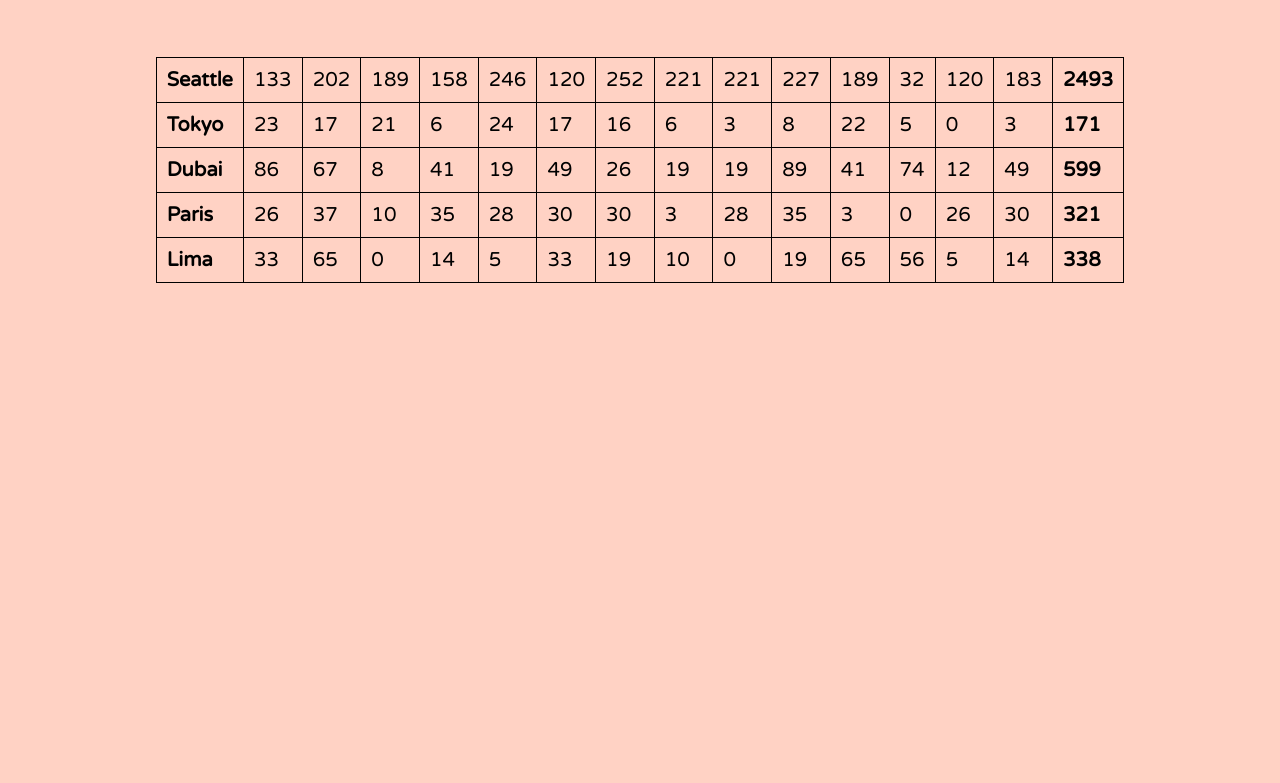
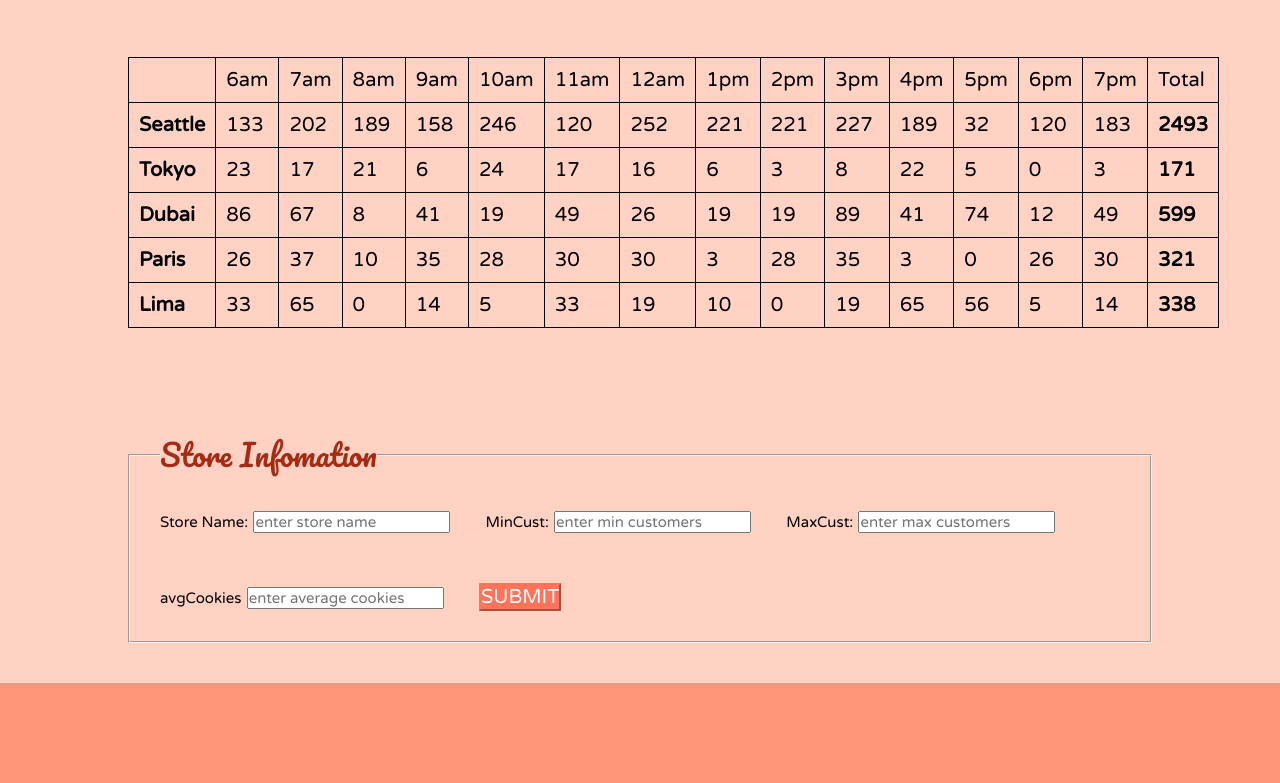
Before and after one commit to KYT01/cookie-stand, a plain HTML site: page sales.html in a window 1280 px wide. Shown: the part 103-886 px from the top of the page. Before the commit the page ends 800 px from the top, so only its background shows below. Drawn offline with Linux system fonts and the light colour scheme.

Commit message:
table update

```diff
--- a/sales.html
+++ b/sales.html
@@ -18,10 +18,52 @@
             <a href="./index.html">Home</a>
         </div>
 </header>
-    <div id="container"></div>
-    <div class="grid">
-    <table id="table"></table>
+<main>
+    <div id="container">
+    <table id="table">
+        <tr>
+            <td>&nbsp;</td>
+            <td>6am</td>
+            <td>7am</td>
+            <td>8am</td>
+            <td>9am</td>
+            <td>10am</td>
+            <td>11am</td>
+            <td>12am</td>
+            <td>1pm</td>
+            <td>2pm</td>
+            <td>3pm</td>
+            <td>4pm</td>
+            <td>5pm</td>
+            <td>6pm</td>
+            <td>7pm</td>
+            <td>Total</td>
+        </tr>
+    </table>
 </div>
+<div class="form">
+<form id="new-store-form">
+    <fieldset>
+        <legend>Store Infomation</legend>
+
+        <label for="nameInput">Store Name:</label>
+        <input type="text" id="nameInput" name="storeName" placeholder="enter store name" />
+
+        <label for="minCustInput">MinCust:</label>
+        <input type="number" id="minCustInput" minCust="minCust" placeholder="enter min customers" />
+
+        <label for="maxCustInput">MaxCust:</label>
+        <input type="number" id="maxCustInput" maxCust="maxCust" placeholder="enter max customers" />
+
+        <label for="avgCookiesInput">avgCookies</label>
+        <input type="number" id="avgCookiesInput" maxCust="avgCookies" placeholder="enter average cookies" />
+
+        <button id="submit-button" type="submit">SUBMIT</button>
+    </fieldset>
+</form>
+</div>
+</main>
     <script src="script.js"></script>
 </body>
+<footer></footer>
 </html>
--- a/script.js
+++ b/script.js
@@ -2,8 +2,14 @@
 
 console.log("hello");
 
+const newStoreForm = document.getElementById("new-store-form");
+
+
 const hours = ["6am", "7am", "8am", "9am", "10am", "11am", "12am", "1pm", "2pm", "3pm",
 "4pm", "5pm", "6pm", "7pm"];
+
+
+const allStores = [];
 
 function randomNum(min, max) {
     return Math.floor(Math.random() * (max - min + 1) + min);
@@ -64,8 +70,6 @@ Location.prototype.render = function() {
 };
 
 
-
-
 const seattle = new Location("Seattle", "23", "65", "6.3")
 const tokyo = new Location("Tokyo", "3", "24", "1.2")
 const dubai = new Location("Dubai", "11", "38", "3.7")
@@ -78,3 +82,19 @@ console.log(tokyo)
 console.log(dubai)
 console.log(paris)
 console.log(lima)
+
+
+newStoreForm.addEventListener("submit", function (event) {
+    event.preventDefault();
+
+    console.log(event);
+
+    const storeNameInput = event.target.nameInput.value;
+    const minCustInput = event.target.minCustInput.value;
+    const maxCustInput = event.target.maxCustInput.value;
+    const avgCookiesInput = event.target.avgCookiesInput.value;
+
+    const store = new Location(storeNameInput, minCustInput, maxCustInput, avgCookiesInput);
+
+    newStoreForm.reset();
+});
--- a/style.css
+++ b/style.css
@@ -9,6 +9,7 @@ table {
 td, th {
     padding: 10px;
     border: 1px solid black;
+    font-family: 'Varela Round', sans-serif;
 }
 
 * {
@@ -44,12 +45,15 @@ h1 {
 .button {
     width: 100px;
     height: 50px;
-    margin-top: 35px;
+    margin-top: 30px;
+    position: absolute;
+
 }
 
 a {
     color: aliceblue;
     font-family: 'Pacifico', cursive;
+    font-size: 25px;
 }
 
 main {
@@ -102,10 +106,22 @@ h3 {
     margin-bottom: 20px;
 }
 
+.sub {
+    font-size: 40px;
+}
+
 ul {
     color: rgb(164, 44, 20);
     text-align: center;
     list-style-type: none;
+
+}
+
+li {
+    font-size: 25px;
+}
+
+.email {
     font-size: 25px;
 }
 
@@ -127,7 +143,6 @@ ul {
 
 
 
-
 .block {
     margin-top: 60px;
     display: flex;
@@ -144,3 +159,31 @@ footer {
     text-align: center;
     margin-top: 40px;
 }
+
+form {
+    text-align: left;
+    margin-top: 100px;
+}
+
+label, legend {
+    margin-left: 30px;
+}
+
+legend {
+    font-family: 'Pacifico', cursive;
+    color: rgb(164, 44, 20);
+    font-size: 30px;
+}
+
+label, input {
+    margin-top: 30px;
+    margin-bottom: 20px;
+    font-size: 15px;
+}
+
+button {
+    margin: 30px;
+    background-color: rgb(255, 115, 91);
+    color: rgb(255, 255, 255);
+    border-color: rgb(255, 115, 91);
+}
```
Also changed, not shown: index.html (+6 -8 lines), hero image.jpg (deleted), hero.jpg (added).
